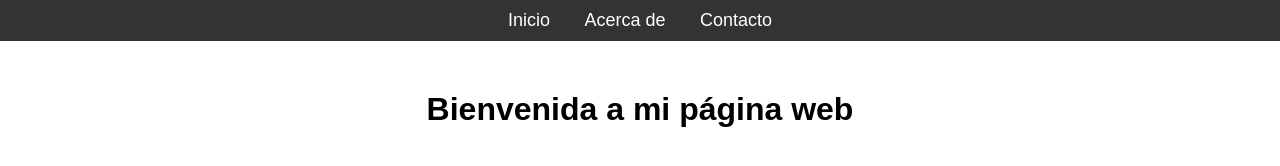
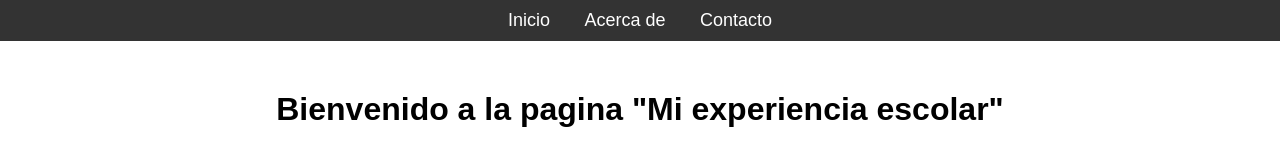
Before and after one commit to ESTRADA2008/CECYTEM-MI-EXPERIENCIA-ESCOLAR-PUEDE-MEJORAR-LA-TUYA., a plain HTML site: page index.html in a window 1280 px wide. Drawn offline with Linux system fonts and the light colour scheme.

Commit message:
Update index.html

```diff
--- a/index.html
+++ b/index.html
@@ -41,7 +41,7 @@
   <a href="contact.html">Contacto</a>
 </nav>
 
-<h1>Bienvenida a mi página web </h1>
+<h1>Bienvenido a la pagina "Mi experiencia escolar" </h1>
 
 </body>
 </html>
```
